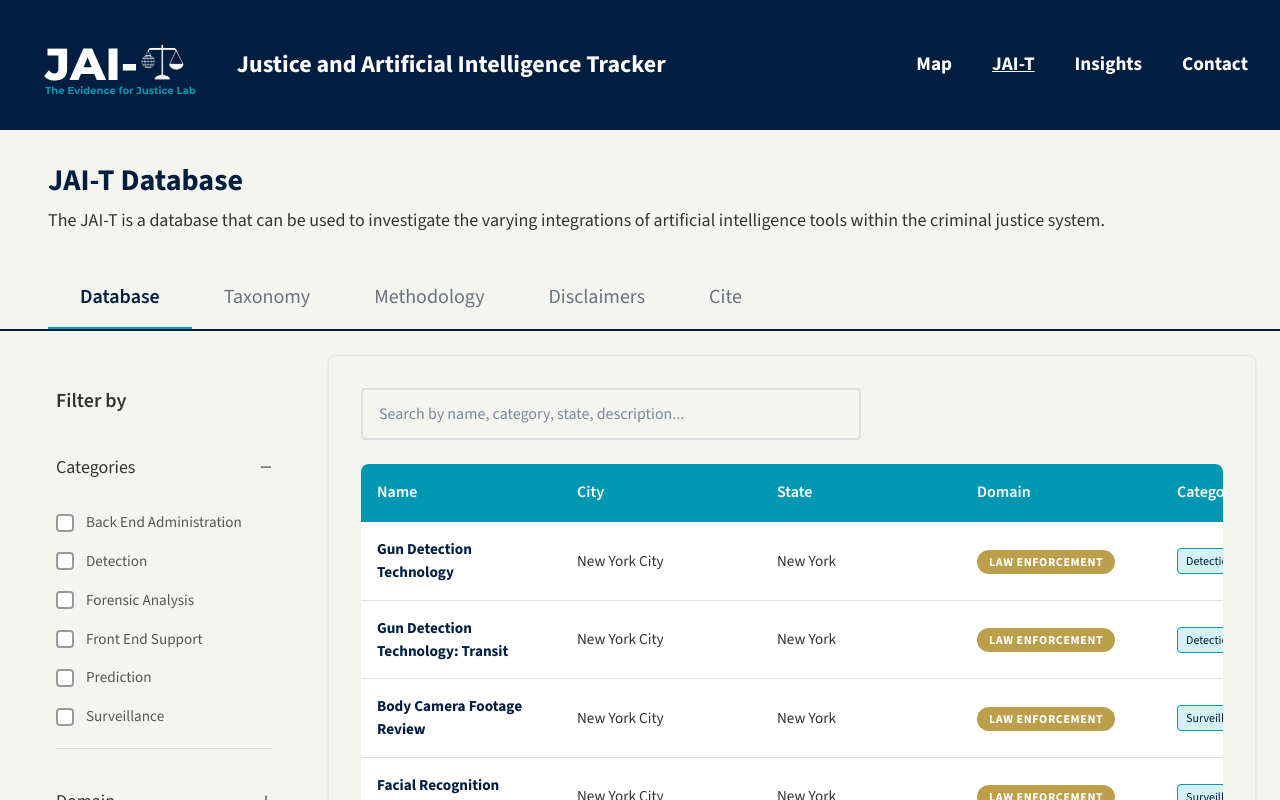
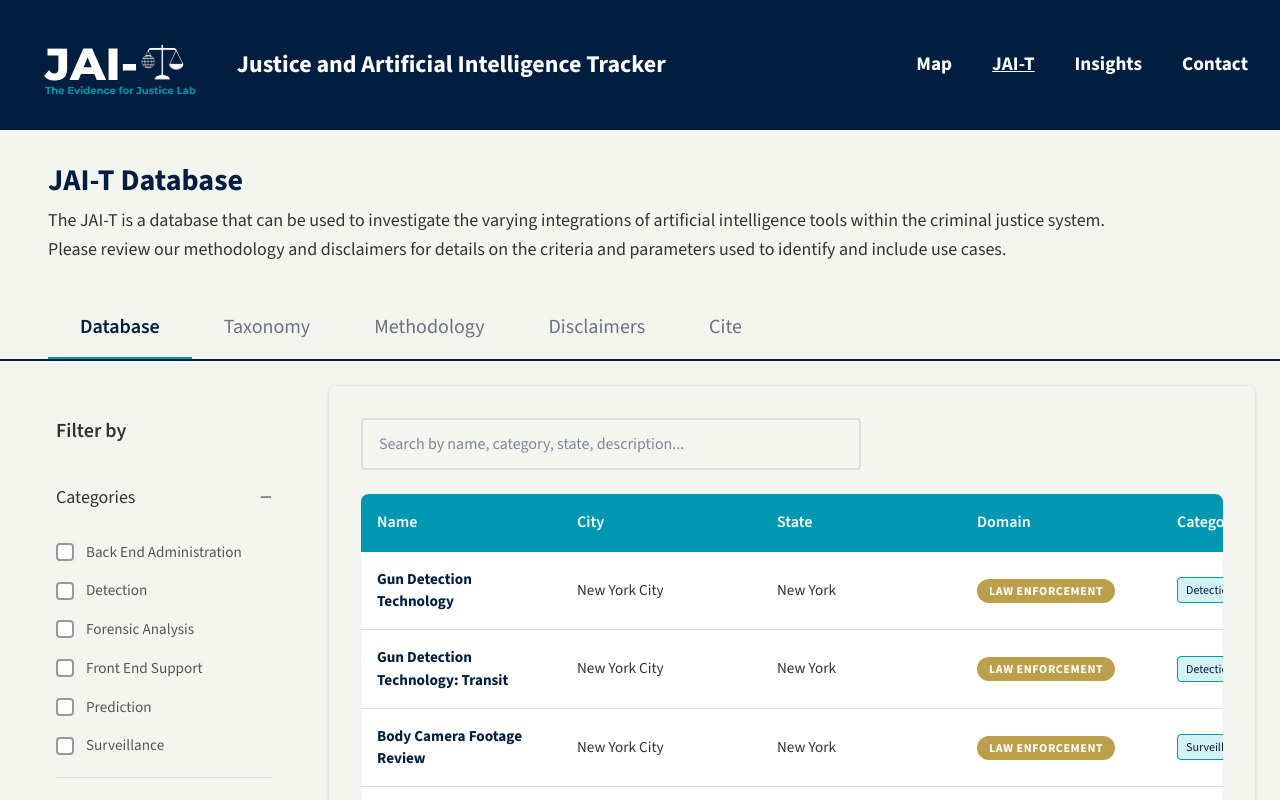
Before and after one commit to toki49/jai-t-website, a React (Vite) app: page /jai-t in a window 1280 px wide. Shown: the top 800 px of the page. Built offline with nearby package versions, Linux system fonts and the light colour scheme.

Commit message:
added disclaimer statement

```diff
--- a/src/pages/JAITDatabase.jsx
+++ b/src/pages/JAITDatabase.jsx
@@ -148,6 +148,9 @@
         <p className="text-lg leading-relaxed text-[#333]">
           The JAI-T is a database that can be used to investigate the varying integrations of artificial intelligence tools within the criminal justice system.
         </p>
+          <p className="text-lg leading-relaxed text-[#333]">
+          Please review our methodology and disclaimers for details on the criteria and parameters used to identify and include use cases.
+        </p>
       </div>
 
       <DownloadModal isOpen={isModalOpen} onClose={() => setIsModalOpen(false)} />
```
